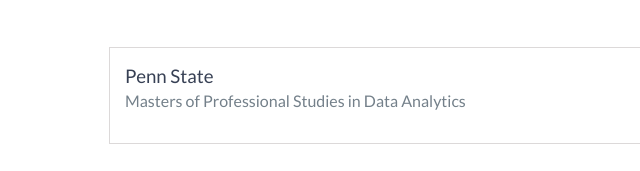
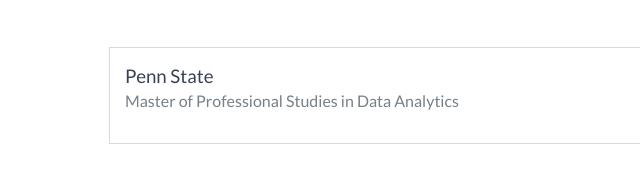
Before and after one commit to dmmulroy/personal_site, a website: page index.html in a window 1280 px wide. Shown: the part 1674-1845 px from the top of the page, 181-821 px from the left. Drawn offline with nearby package versions, Linux system fonts and the light colour scheme.

Commit message:
remove typo

```diff
--- a/index.html
+++ b/index.html
@@ -100,7 +100,7 @@
     <div class="education-block">
       <h3>Penn State</h3>
       <span class="education-date">Beginning Jan 2018</span>
-      <h4>Masters of Professional Studies in Data Analytics</h4>
+      <h4>Master of Professional Studies in Data Analytics</h4>
     </div>
     <!-- End .education-block -->
     <div class="education-block">
```
